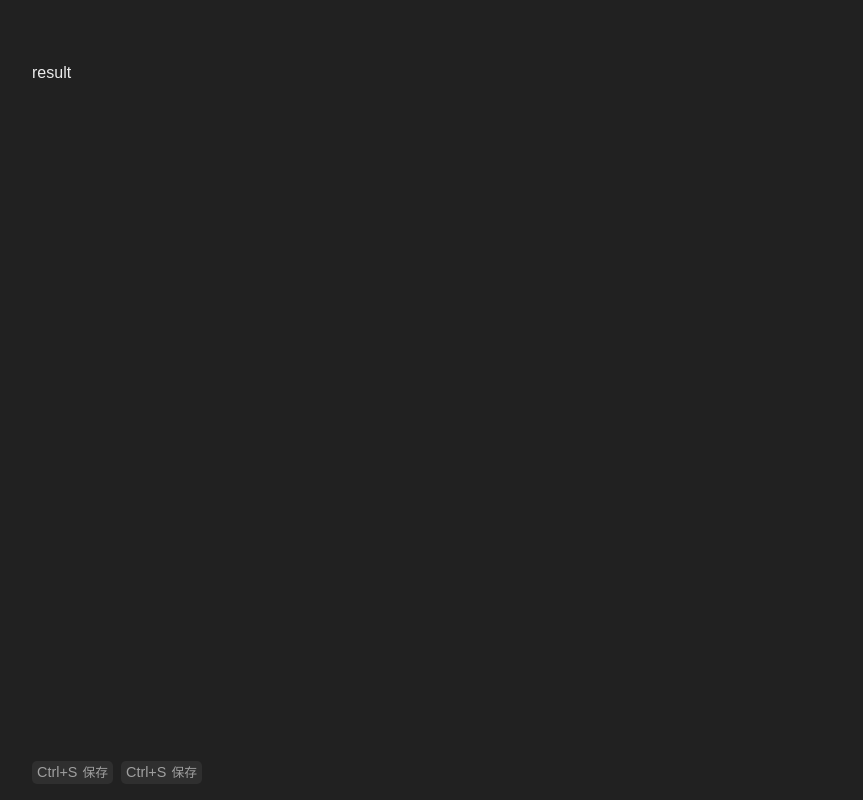
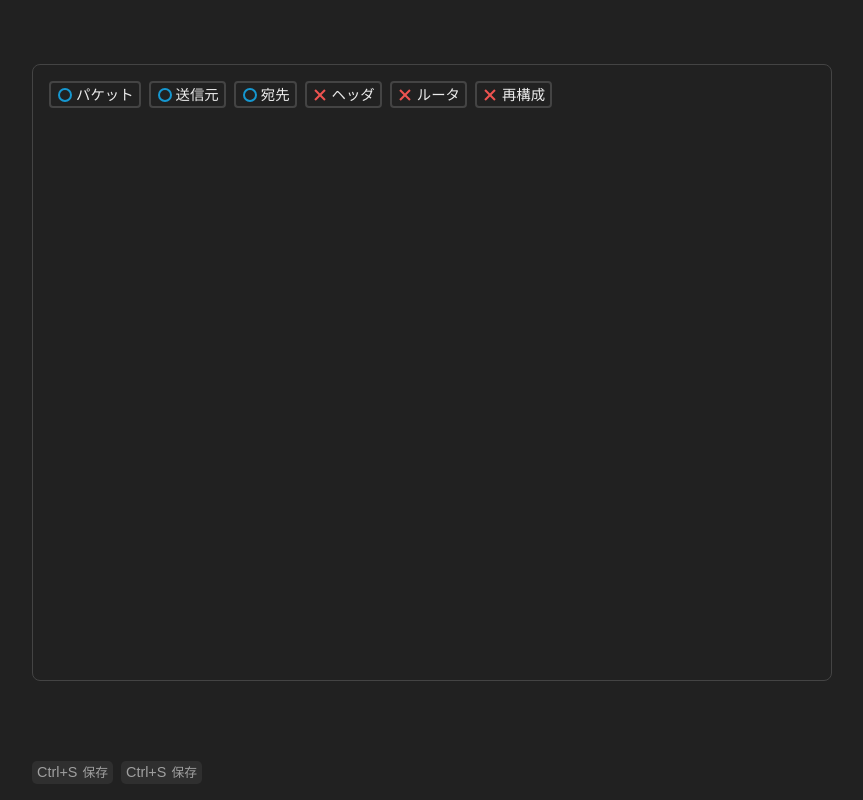
Before and after one commit to roka0430/arcana, a website with bundled scripts: page public/result/index.html in a window 1280 px wide. Shown: the whole page, without its empty margins (208-1071 px from the left). Built offline with nearby package versions, Linux system fonts and the light colour scheme; a web font is replaced by a local one.

Commit message:
feat: add result style

```diff
--- a/public/assets/css/common.css
+++ b/public/assets/css/common.css
@@ -11,6 +11,9 @@
   --color-primary: #10a37f;
   --color-link: #66b3ff;
   --color-border: #444444;
+
+  --color-correct: #1597d0;
+  --color-incorrect: #ef5350;
 }
 
 * {
--- /dev/null
+++ b/public/assets/css/result.css
@@ -0,0 +1,79 @@
+main {
+  display: flex;
+  gap: 16px;
+  flex-direction: column;
+}
+
+/*------------------------------ result ------------------------------*/
+
+.result {
+  flex: 1;
+
+  display: flex;
+  gap: 20px;
+  flex-direction: column;
+
+  padding: 16px;
+
+  border: solid 1px var(--color-border);
+  border-radius: 8px;
+
+  overflow-y: scroll;
+  scrollbar-width: none;
+}
+
+.result__blanks {
+  display: flex;
+  gap: 8px;
+  flex-wrap: wrap;
+}
+
+.result__blank {
+  position: relative;
+
+  padding-bottom: 2px;
+  padding-inline: 25px 5px;
+
+  border: solid 2px var(--color-border);
+  border-radius: 4px;
+
+  font-size: 0.9rem;
+  white-space: nowrap;
+}
+
+.result__blank.correct::before {
+  content: "";
+
+  position: absolute;
+  top: 50%;
+  left: 7px;
+  transform: translateY(-50%);
+
+  width: 10px;
+  height: 10px;
+
+  border: solid 2px var(--color-correct);
+  border-radius: 100%;
+}
+
+.result__blank.incorrect::before,
+.result__blank.incorrect::after {
+  content: "";
+
+  position: absolute;
+  top: 50%;
+  left: 6px;
+
+  width: 14px;
+  height: 0;
+
+  border-top: solid 2px var(--color-incorrect);
+}
+
+.result__blank.incorrect::before {
+  transform: translateY(-50%) rotate(45deg);
+}
+
+.result__blank.incorrect::after {
+  transform: translateY(-50%) rotate(-45deg);
+}
--- a/public/assets/js/result.js
+++ b/public/assets/js/result.js
@@ -9,7 +9,7 @@ document.addEventListener("alpine:init", () => {
       this.result = AppState.getStudyResult();
 
       if (this.result === null) {
-        location.replace("/");
+        // location.replace("/");
         return;
       }
 
--- a/public/result/index.html
+++ b/public/result/index.html
@@ -4,13 +4,23 @@
 <head>
   <meta charset="utf-8">
   <meta name="viewport" content="width=device-width,initial-scale=1.0">
+  <link rel="stylesheet" href="../assets/css/result.css">
   <link rel="stylesheet" href="../assets/css/common.css">
   <title>Arcana | Result</title>
 </head>
 
 <body>
   <main x-data="main">
-    result
+    <section class="result">
+      <div class="result__blanks">
+        <span class="result__blank correct">パケット</span>
+        <span class="result__blank correct">送信元</span>
+        <span class="result__blank correct">宛先</span>
+        <span class="result__blank incorrect">ヘッダ</span>
+        <span class="result__blank incorrect">ルータ</span>
+        <span class="result__blank incorrect">再構成</span>
+      </div>
+    </section>
   </main>
 
   <aside class="shortcut-bar">
```
